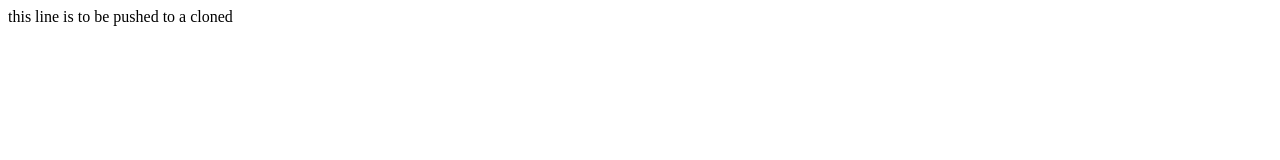
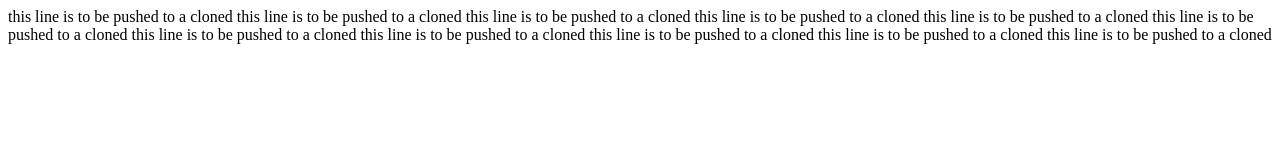
Before and after one commit to AhmadRadwan/toBeCloned, a plain HTML site: page index.html in a window 1280 px wide. Drawn offline with Linux system fonts and the light colour scheme.

Commit message:
add index to newhtml branch

```diff
--- a/index.html
+++ b/index.html
@@ -7,6 +7,6 @@
     <title>Document</title>
 </head>
 <body>
-    this line is to be pushed to a cloned
+    this line is to be pushed to a cloned this line is to be pushed to a cloned this line is to be pushed to a cloned this line is to be pushed to a cloned this line is to be pushed to a cloned this line is to be pushed to a cloned this line is to be pushed to a cloned this line is to be pushed to a cloned this line is to be pushed to a cloned this line is to be pushed to a cloned this line is to be pushed to a cloned
 </body>
 </html>
```
